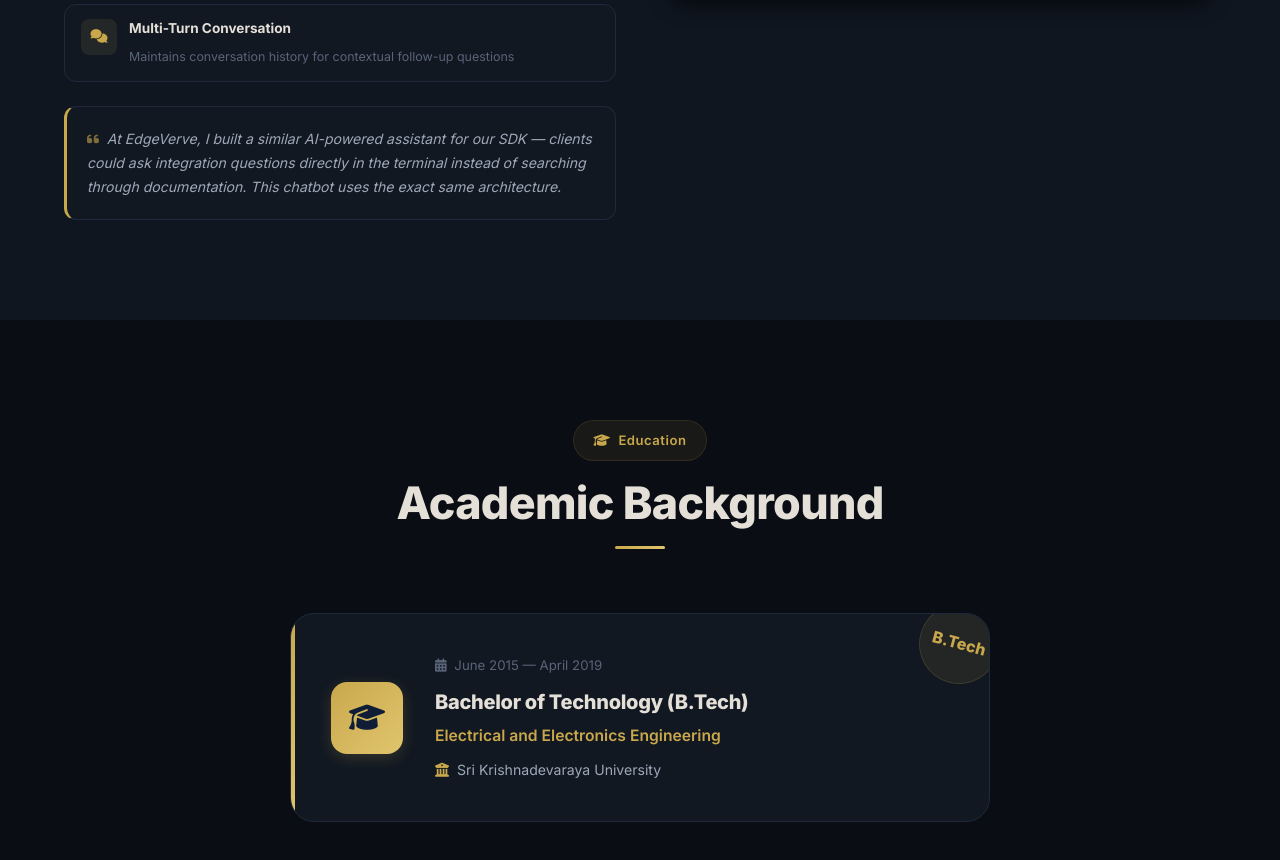
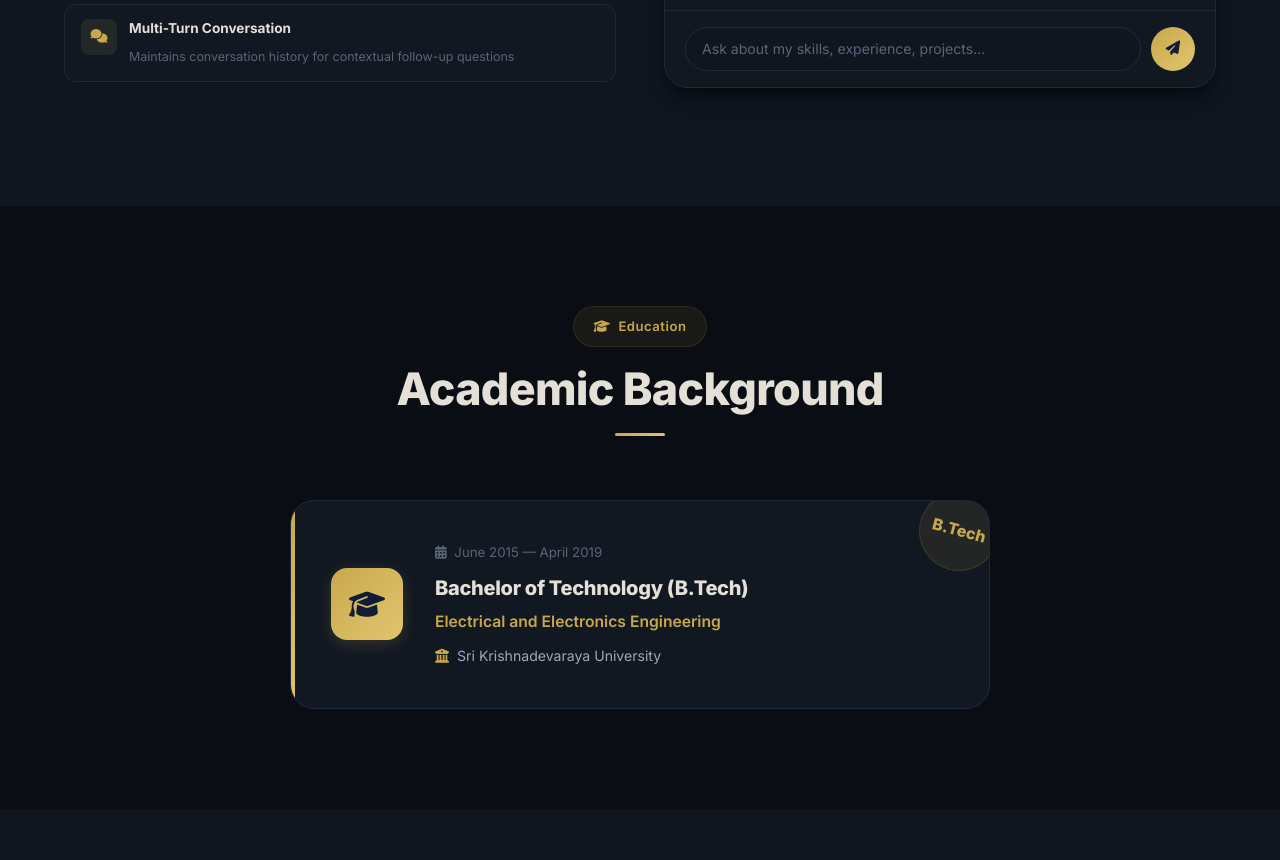
Before and after one commit to klintenG/my-website, a plain HTML site: page index.html in a window 1280 px wide. Shown: the part 7939-8799 px from the top of the page. Drawn offline with nearby package versions, Linux system fonts and the light colour scheme.

Commit message:
Updated stylings

```diff
--- a/css/style.css
+++ b/css/style.css
@@ -2286,7 +2286,7 @@ a.detail-value:hover {
     box-shadow: var(--shadow-lg);
     display: flex;
     flex-direction: column;
-    height: 580px;
+    height: 670px;
     position: relative;
 }
 
--- a/index.html
+++ b/index.html
@@ -826,14 +826,6 @@
                                 </li>
                             </ul>
                         </div>
-                        <div class="ai-real-world">
-                            <p>
-                                <i class="fas fa-quote-left"></i>
-                                At EdgeVerve, I built a similar AI-powered assistant for our SDK — clients could ask integration
-                                questions directly in the terminal instead of searching through documentation. This chatbot uses
-                                the exact same architecture.
-                            </p>
-                        </div>
                     </div>
                     <div class="ai-chat-window animate-on-scroll">
                         <div class="chat-window-header">
```
